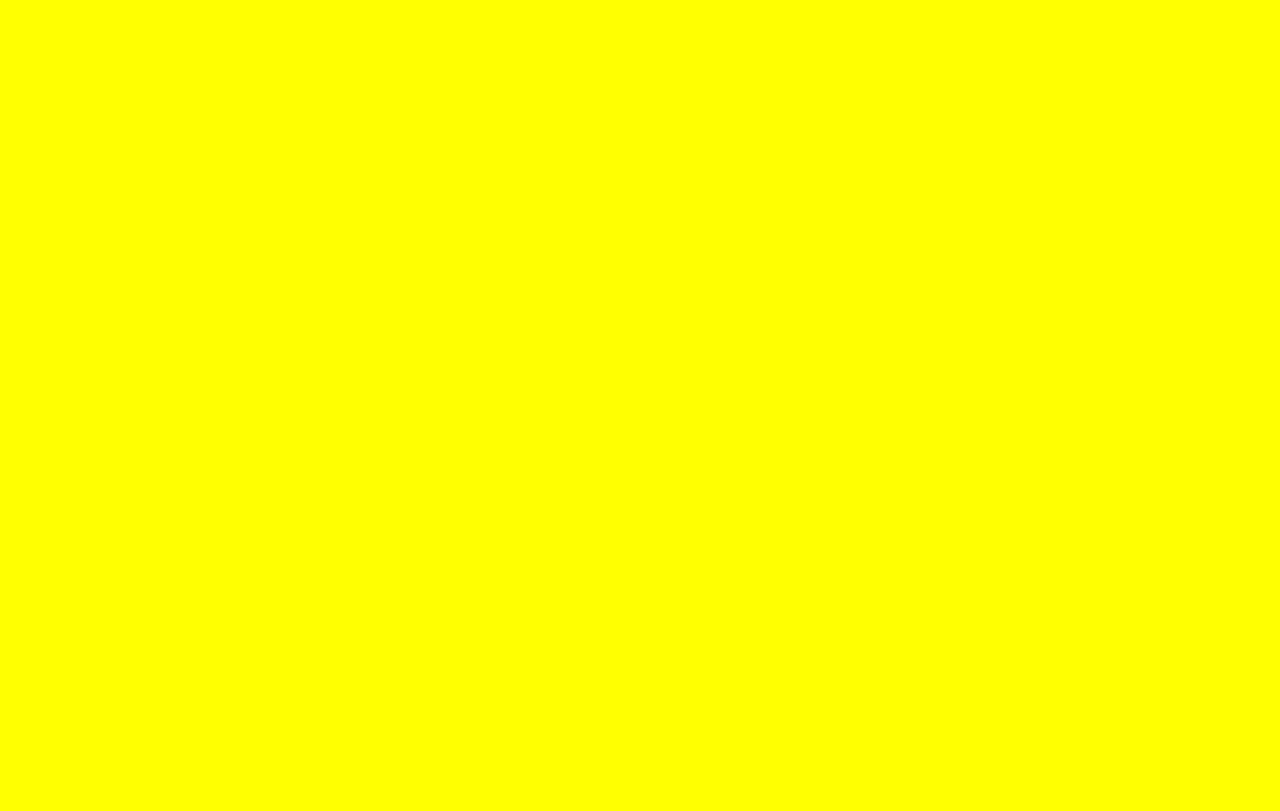
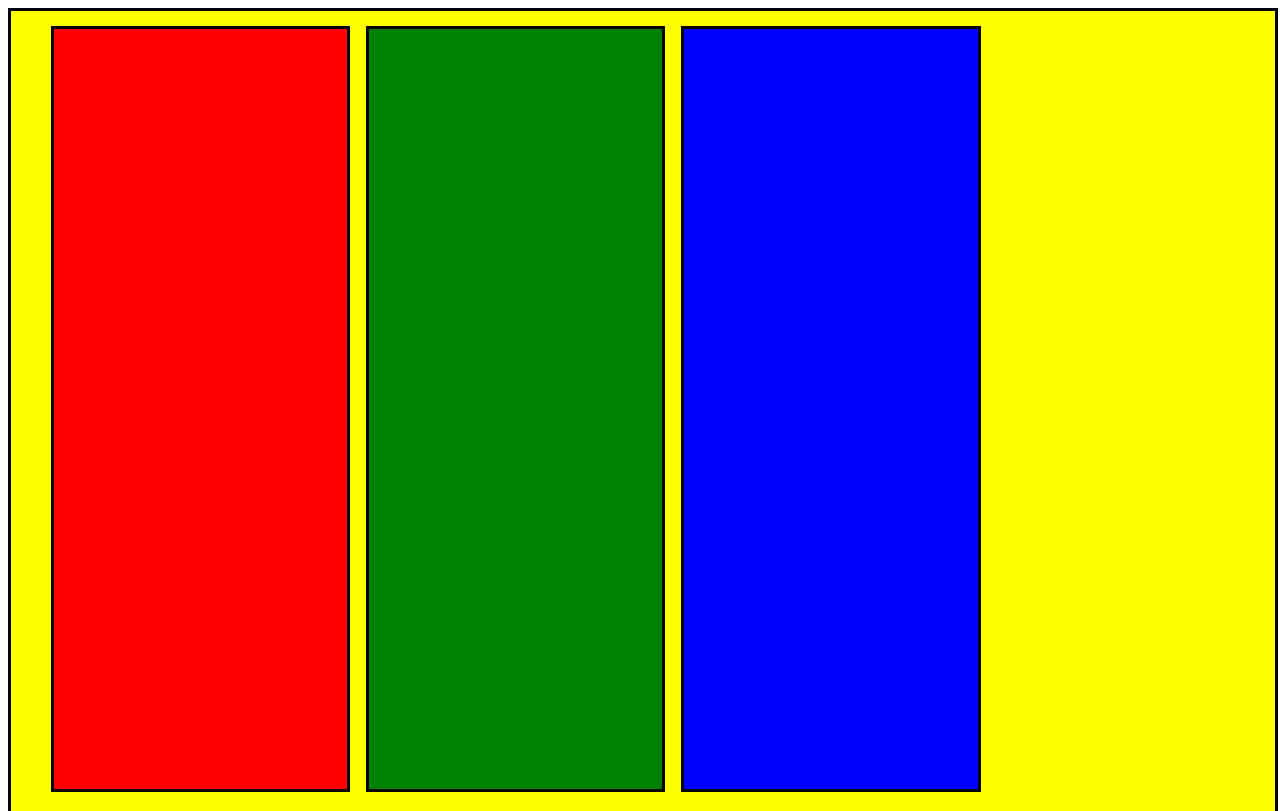
Before and after one commit to josephguerrero1/W4A-and-W4B, a plain HTML site: page index.html in a window 1280 px wide. Shown: the top 811 px of the page. Drawn offline with Linux system fonts and the light colour scheme.

Commit message:
Added multi-column layout

```diff
--- a/index.html
+++ b/index.html
@@ -18,10 +18,17 @@
 
 <body>
 
-<section id="red"></section>
-<section id="green"></section>
-<section id="blue"></section>
-<section id="purple"></section>
+    <div id="yellow">
+
+        <div id="red"></div>
+
+        <div id="green"></div>
+
+        <div id="blue"></div>
+
+        <div id="purple"></div>
+
+    </div>
 
 </body>
 
--- a/style.css
+++ b/style.css
@@ -1,5 +1,44 @@
-body {
+#yellow {
     background-color: yellow;
+    width: 100%;
+    height: 100vh;
 }
 
-#red
+#red {
+    background-color: red;
+    width: 300px;
+    height: 250px;
+    margin-left: 40px;
+    margin-right: 12px;
+}
+
+#green {
+    background-color: green;
+    width: 300px;
+    height: 250px;
+    margin-right: 12px;
+}
+
+#blue {
+    background-color: blue;
+    width: 300px;
+    height: 250px;
+    margin-right: 4px;
+}
+
+#purple {
+    background-color: purple;
+    width: 300px;
+    height: 250px;
+}
+
+#red, #green, #blue, #purple {
+    width: 23.2%;
+    height: 95%;
+    display: inline-block;
+    margin-top: 15px;
+}
+
+#red, #green, #blue, #purple, #yellow {
+    border: 3px solid black;
+}
```
